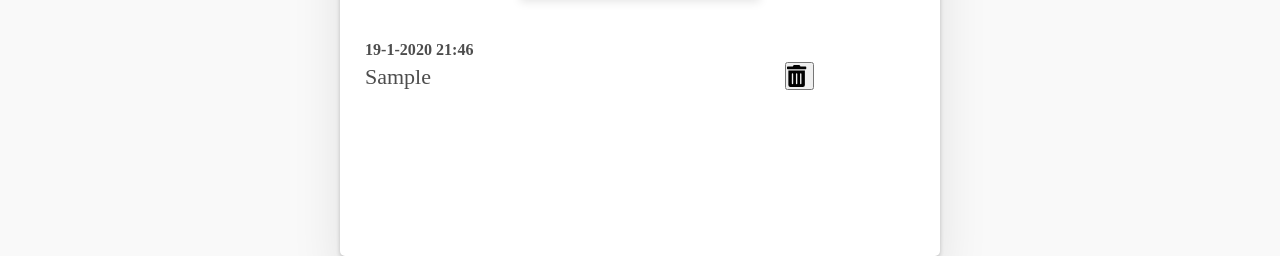
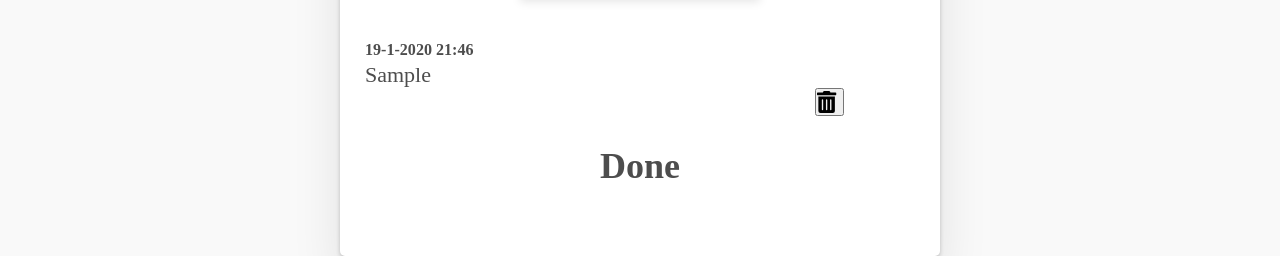
Before and after one commit to sterneindernacht/TODO-List, a website: page index.html in a window 1280 px wide. Both pictures are taken after typing "Sample", "Sample" into the empty fields and a click on the button "Add". Shown: the part 617-873 px from the top of the page. Drawn offline with Linux system fonts and the light colour scheme.

Commit message:
prototype for done tasks

```diff
--- a/index.html
+++ b/index.html
@@ -34,9 +34,13 @@
                 <div class="todo-list" id="todoList">
                     <!-- Here will get tasks-->
                 </div>
+                <div>
+                    <h2>Done</h2>
+                </div>
             </section>
         </form>
     </div>
+
     <script src="script.js"></script>
 </body>
 
--- a/script.js
+++ b/script.js
@@ -17,6 +17,12 @@ function addTask(text) {
 
     const divTask = document.createElement("div");
 
+    // TODO add checkbox for done task -
+    const checkTask = document.createElement("checkbox");
+    checkTask.classList.add("all-tasks");
+    checkTask.setAttribute("id", "done-checkbox");
+
+
     const task = document.createElement("div");
     task.classList.add("all-tasks");
     task.setAttribute("id", "tasks-all");
@@ -34,6 +40,8 @@ function addTask(text) {
     deleteButton.appendChild(iconDelete);
     divDate.appendChild(hDate);
     divTask.appendChild(task);
+    divTask.appendChild(checkTask);
+    // TODO add checkbox for done task to divTask
     divTask.appendChild(deleteButton);
     todoElementBar.appendChild(divDate);
     todoElementBar.appendChild(divTask);
```
